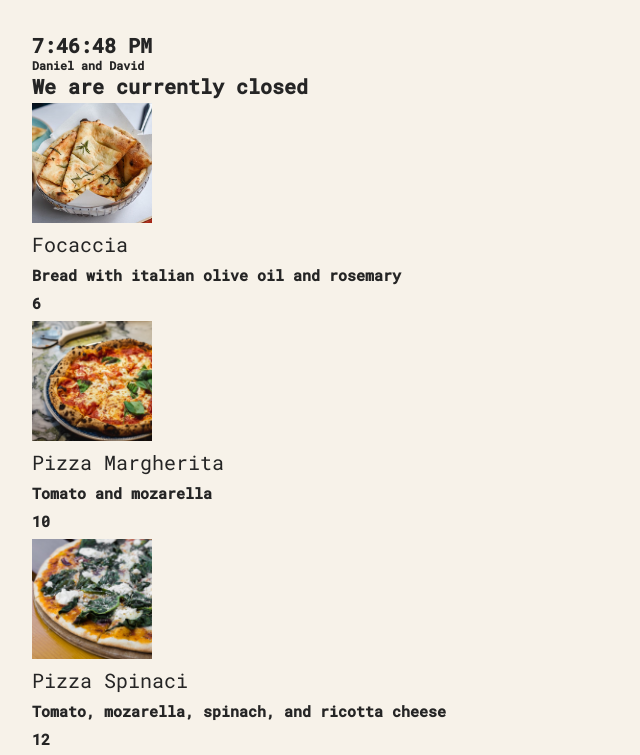
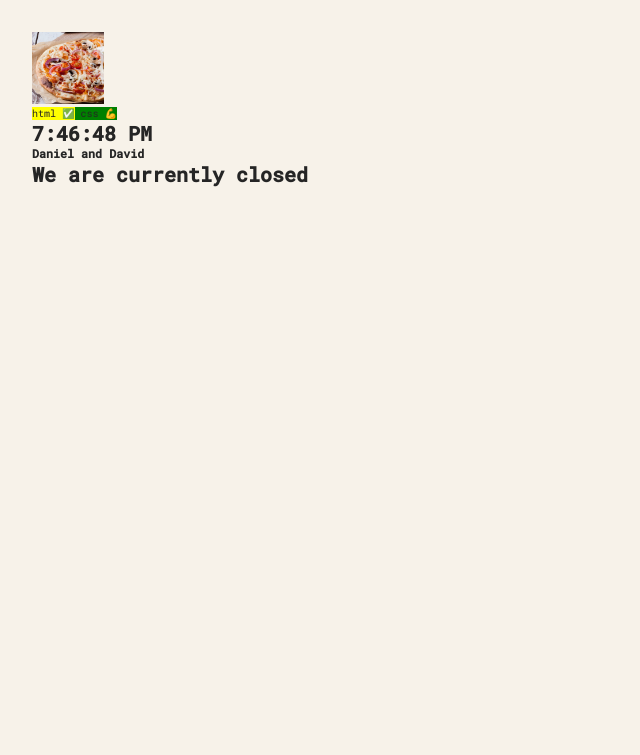
Before and after one commit to Codekazuki/pizza, a React (Create React App) app: page / in a window 1280 px wide. Shown: the top 755 px of the page, without its empty margins (0-640 px from the left). Built offline with nearby package versions, Linux system fonts and the light colour scheme.

Commit message:
new sprint

```diff
--- a/src/App.js
+++ b/src/App.js
@@ -11,18 +11,19 @@ function App() {
   const isOpen = hour >= openHour && hour <= closeHour;
   return (
     <div>
+      <SkillCard />
       <h1>{new Date().toLocaleTimeString()}</h1>
       <h3>{names}</h3>
       {isOpen ? <h1>{message1}</h1> : <h1>{message2}</h1>}
       {pizzaData.map((item) => {
         return (
           <section key={item.name} className='pizza'>
-            <Card
+            {/* <Card
               name={item.name}
               image={item.photoName}
               ingredients={item.ingredients}
               price={item.price}
-            />
+            /> */}
           </section>
         );
       })}
@@ -42,3 +43,29 @@ const Card = (props) => {
     </div>
   );
 };
+const SkillCard = () => {
+  return (
+    <section>
+      <Avatar />
+      <SkillList />
+    </section>
+  );
+};
+const SkillList = () => {
+  return (
+    <section>
+      <Skill name='html' emoji='✅' bgColor='yellow' />
+      <Skill name='css' emoji='💪' bgColor='green' />
+    </section>
+  );
+};
+const Skill = (props) => {
+  return (
+    <span style={{ backgroundColor: props.bgColor }}>
+      <span> {props.name}</span> <span>{props.emoji}</span>
+    </span>
+  );
+};
+const Avatar = () => {
+  return <img src='pizzas/funghi.jpg' alt='hello' style={{ height: "72px" }} />;
+};
```
